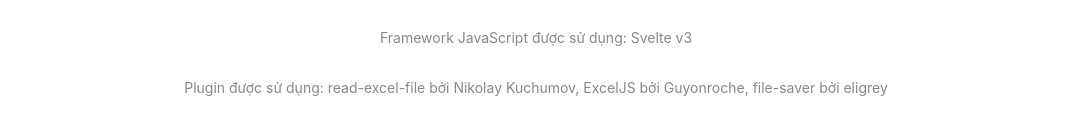
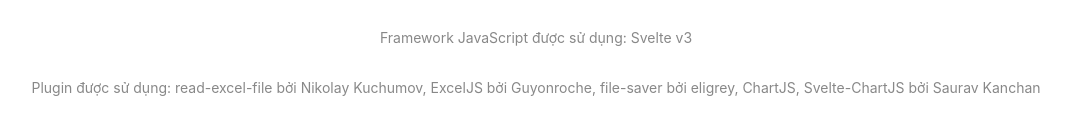
Before and after one commit to Tan-ji-ro/FPL-Sheet-Evaluator, a Svelte app: page / in a window 1280 px wide. Shown: the part 217-352 px from the top of the page, without its empty margins (104-1175 px from the left). Built offline with nearby package versions, Linux system fonts and the light colour scheme.

Commit message:
UI update
Tweaking labels and adding plugin labels.

```diff
--- a/src/App.svelte
+++ b/src/App.svelte
@@ -52,7 +52,7 @@
       </Col>
       <Col>
         <div class="card">
-          <h3>How to use</h3>
+          <h3>Cách sử dụng</h3>
           <p class="info-p">
             Nhập bảng điểm dưới đuôi tệp XLSX và nhấn "Tải lên và kiểm tra" để kiểm tra ô trống.
             (Chỉ sử đụng được chức năng trên cho 1 số bảng.)
@@ -92,7 +92,7 @@
 
   <p class="read-the-docs">
     Plugin được sử dụng: read-excel-file bởi Nikolay Kuchumov, ExcelJS bởi
-    Guyonroche, file-saver bởi eligrey
+    Guyonroche, file-saver bởi eligrey, ChartJS, Svelte-ChartJS bởi Saurav Kanchan
   </p>
 </main>
 
```
